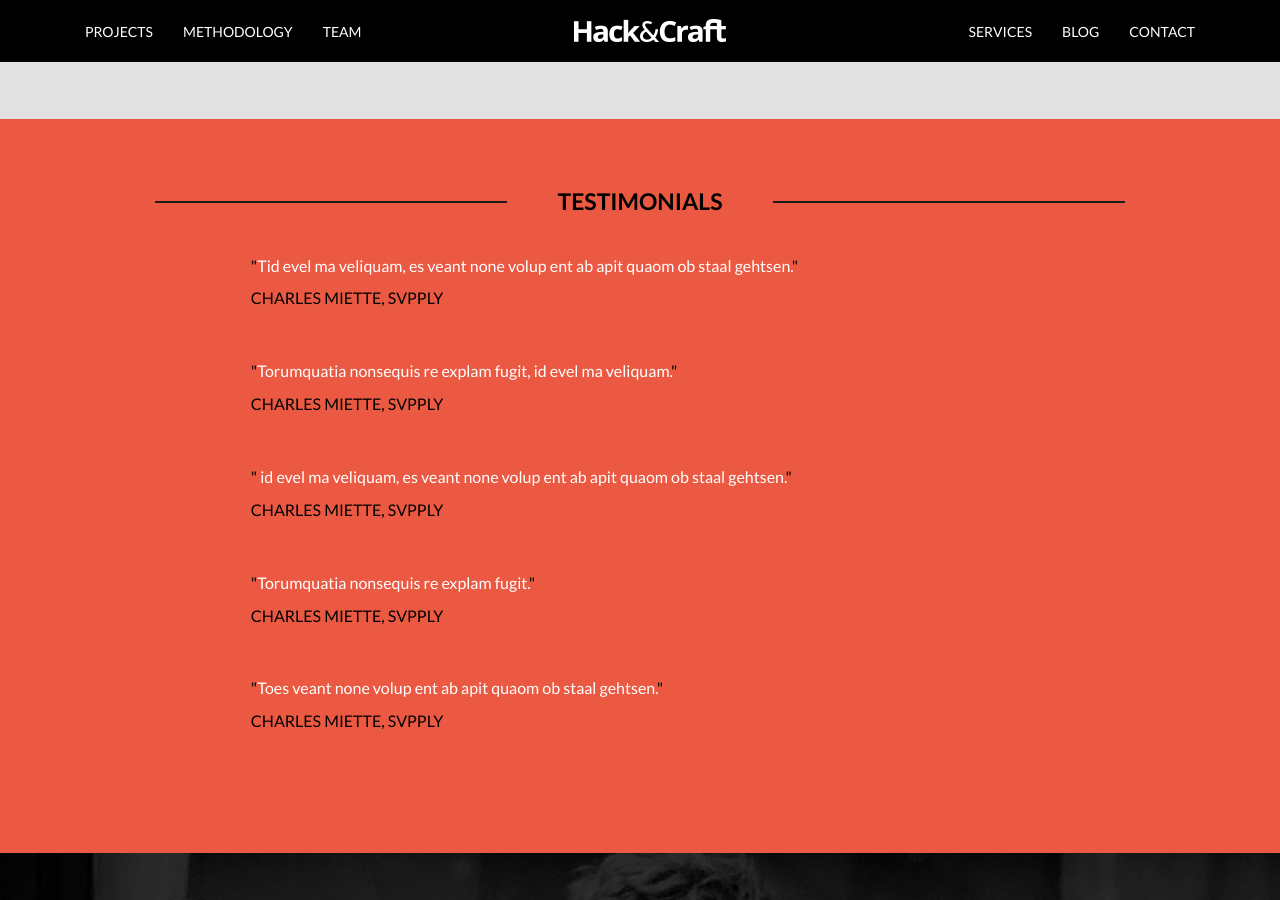
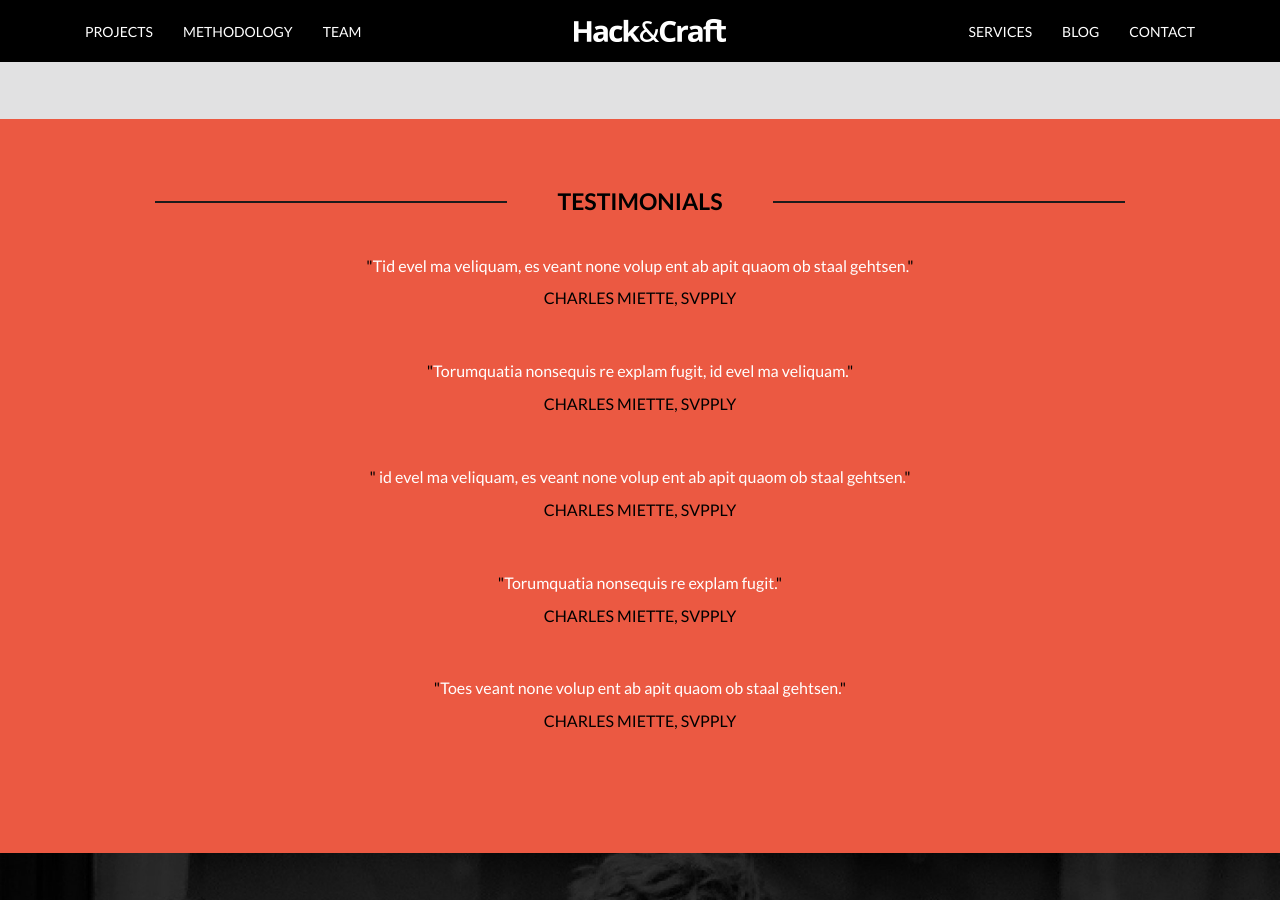
Before and after one commit to MartinPeschke/hncweb, a Jekyll site: the page built from index.html, in a window 1280 px wide and 900 px high, scrolled down 3537 px. Built offline with Jekyll 4.4.1, drawn with Linux system fonts in a browser that asks for light colours; Markdown is read by kramdown in place of the engine named in the settings.

Commit message:
ading contact section to all pages

```diff
--- a/_layouts/default.html
+++ b/_layouts/default.html
@@ -30,6 +30,27 @@
         </div>
     </nav>
     {{ content }}
+
+    <div class="l-outer-section l-outer__gray footer">
+      <div class="l-module container">
+        <div class="row">
+          <div class="col-md-10 col-md-offset-1">
+            <h3><span> we'd love to hear from you</span></h3>
+            <div class="col-md-10 col-md-offset-1 text-center">
+              <p class="lead"><a class="text-color" href="mailto:enquiries@hackandcraft.com">enquiries@hackandcraft.com</a></p>
+              <p class="lead">+49 30 420 18 730</p>
+              <p class="lead">Petersburger Strasse 94 </br>12047 Berlin, Germany</p>
+              <div class="social-outer">
+                <a class="fb-ico" href="#">facebook</a>
+                <a class="tw-ico" href="#">twitter</a>
+                <a class="sk-ico" href="#">skype</a>
+              </div>
+            </div>
+          </div>
+        </div>
+      </div>
+    </div>
+
     <script src="//code.jquery.com/jquery.min.js"></script>
     <script src="{{ site.baseurl }}static/scripts/bootstrap.min.js"></script>
     <script src="{{ site.baseurl }}static/scripts/libs.js"></script>
--- a/index.html
+++ b/index.html
@@ -219,23 +219,3 @@
     </div>
   </div>
 </div>
-
-<div class="l-outer-section l-outer__gray footer">
-  <div class="l-module container">
-    <div class="row">
-      <div class="col-md-10 col-md-offset-1">
-        <h3><span> we'd love to hear from you</span></h3>
-        <div class="col-md-10 col-md-offset-1">
-          <p><a href="mailto:enquiries@hackandcraft.com">enquiries@hackandcraft.com</a></p>
-          <p>+49 30 420 18 730</p>
-          <p>Petersburger Strasse 94 </br>12047 Berlin, Germany</p>
-          <div class="social-outer">
-            <a class="fb-ico" href="#">facebook</a>
-            <a class="tw-ico" href="#">twitter</a>
-            <a class="sk-ico" href="#">skype</a>
-          </div>
-        </div>
-      </div>
-    </div>
-  </div>
-</div>
--- a/static/bootstrap/type.less
+++ b/static/bootstrap/type.less
@@ -74,6 +74,7 @@
 .text-light          { font-weight:300; }
 .text-upper          { text-transform: uppercase; }
 .text-white          { color:white; }
+.text-color          { color:@text-color; }
 
 
 // Headings
--- a/static/less/style.less
+++ b/static/less/style.less
@@ -168,6 +168,7 @@
 /* MODULE TESTIMONIALS */
 .test-text {
  color: white;
+ text-align: center;
  margin-bottom: 10px;
 }
 .test-text span {
@@ -175,6 +176,7 @@
 }
 .test-name {
   text-transform: uppercase;
+  text-align: center;
   margin-bottom: 50px;
 }
 
```
